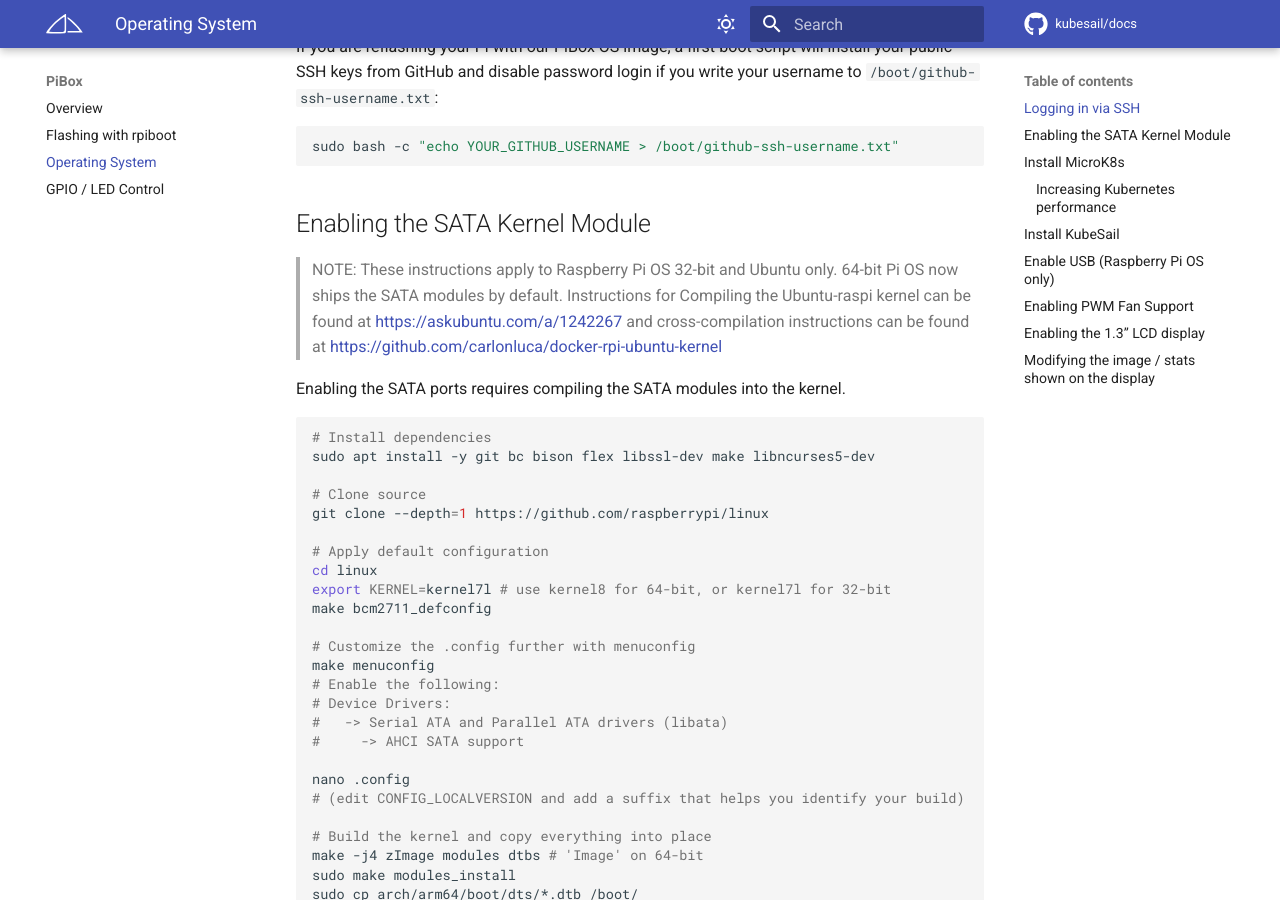
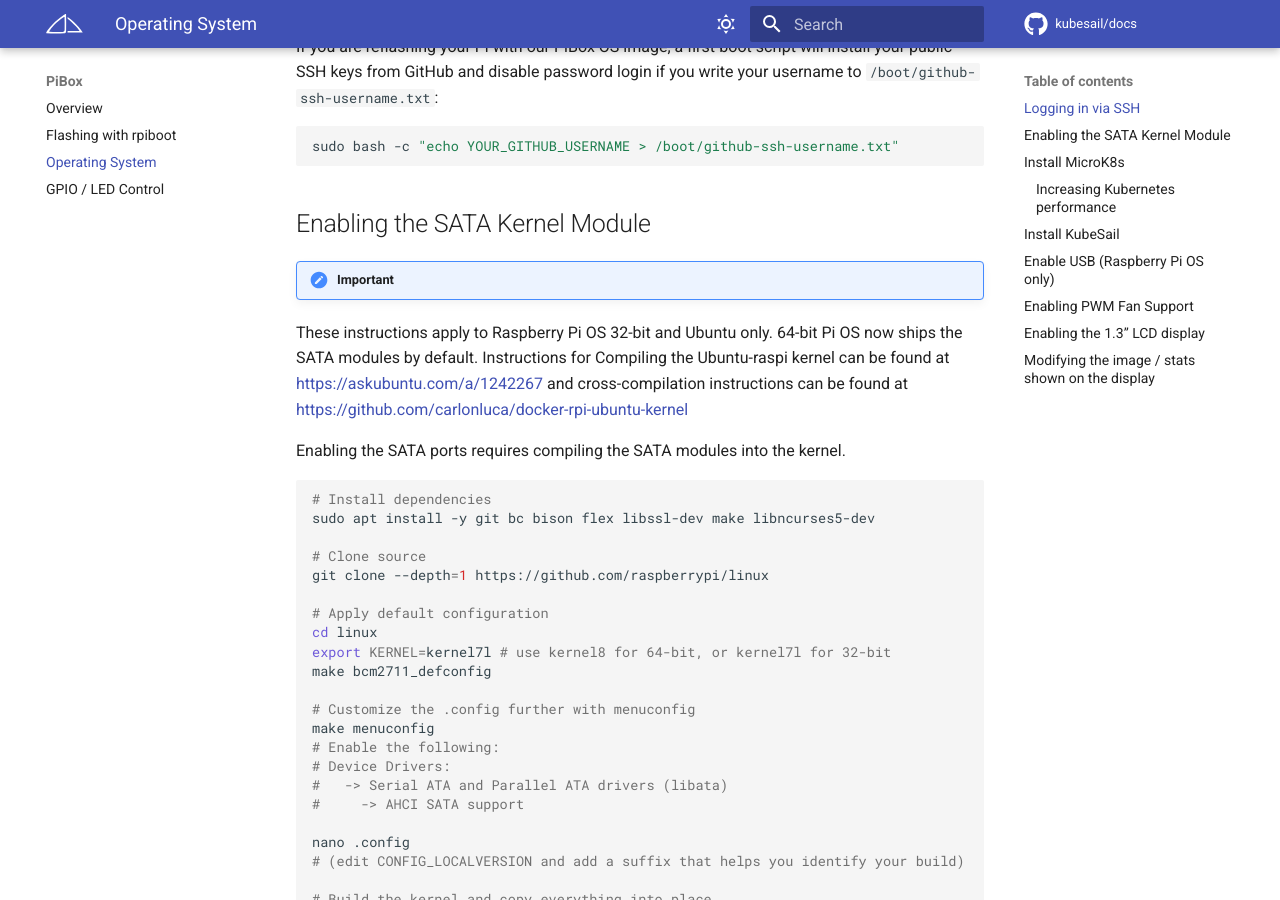
Before and after one commit to kubesail/kubesail-docs, an MkDocs documentation site: the page built from docs/guides/pibox/os.md, in a window 1280 px wide and 900 px high, scrolled down 757 px. Built offline with MkDocs 1.6.1 and Material for MkDocs 9.7.7, drawn with Linux system fonts in a browser that asks for light colours; comment, search, counter and statistics services are not loaded.

Commit message:
important admonitions

```diff
--- a/docs/guides/pibox/os.md
+++ b/docs/guides/pibox/os.md
@@ -23,7 +23,8 @@
 
 ## Enabling the SATA Kernel Module
 
-> NOTE: These instructions apply to Raspberry Pi OS 32-bit and Ubuntu only. 64-bit Pi OS now ships the SATA modules by default. Instructions for Compiling the Ubuntu-raspi kernel can be found at https://askubuntu.com/a/1242267 and cross-compilation instructions can be found at https://github.com/carlonluca/docker-rpi-ubuntu-kernel
+!!! important
+These instructions apply to Raspberry Pi OS 32-bit and Ubuntu only. 64-bit Pi OS now ships the SATA modules by default. Instructions for Compiling the Ubuntu-raspi kernel can be found at https://askubuntu.com/a/1242267 and cross-compilation instructions can be found at https://github.com/carlonluca/docker-rpi-ubuntu-kernel
 
 Enabling the SATA ports requires compiling the SATA modules into the kernel.
 
```
